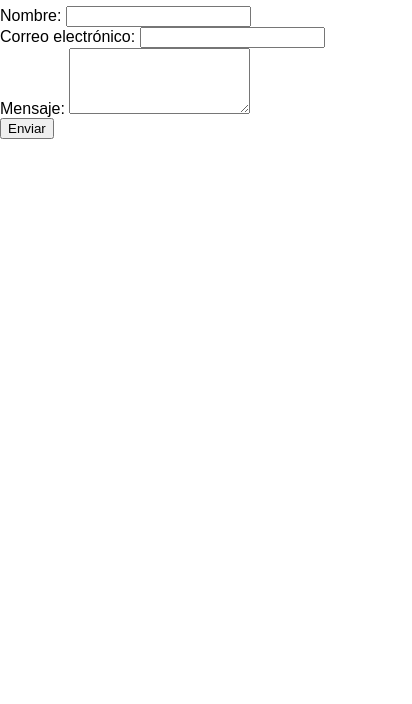
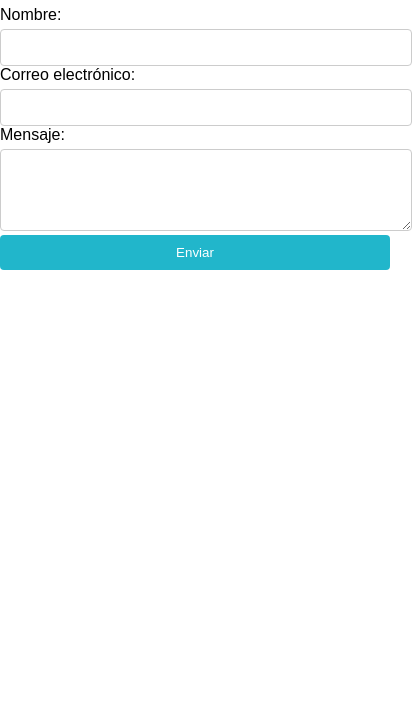
Before and after one commit to rosarigogo/grupo_12_RosariGo, a plain HTML site: page page/contacto.html in a window 390 px wide. Shown: the part 140-844 px from the top of the page, 412 px wide, since content can reach past the window. Drawn offline with Linux system fonts and the light colour scheme; files whose address does not match are found by name.

Commit message:
Add files via upload
git problem

```diff
--- a/css/styles.css
+++ b/css/styles.css
@@ -17,12 +17,14 @@ body {
   padding: 10px;
 }
 
+/* Estilos de la lista no ordenada */
 nav ul {
   list-style: none;
   margin: 0;
   padding: 0;
 }
 
+/* Estilos de cada elemento de la lista */
 nav ul li {
   display: inline-block;
   margin-right: 20px;
@@ -32,6 +34,7 @@ body {
   margin-right: 0;
 }
 
+/* Estilos de los enlaces dentro de la lista */
 nav ul li a {
   color: #fff;
   display: block;
@@ -116,3 +119,57 @@ body {
 #centro:hover {
   background-color: #1B9CAD;
 }
+body {
+  font-family: Arial, sans-serif;
+  font-size: 16px;
+  margin: 0;
+  padding: 0;
+}
+
+h1 {
+  text-align: center;
+}
+
+.form-container {
+  max-width: 600px;
+  margin: 0 auto;
+  padding: 20px;
+}
+
+.form-group {
+  margin-bottom: 20px;
+}
+
+label {
+  display: block;
+  margin-bottom: 5px;
+}
+
+input,
+textarea {
+  width: 100%;
+  padding: 10px;
+  border: 1px solid #ccc;
+  border-radius: 4px;
+}
+
+button {
+  background-color: #21B6CB;
+  color: #fff;
+  border: none;
+  border-radius: 4px;
+  padding: 10px 20px;
+  cursor: pointer;
+}
+
+/* Estilos responsivos */
+@media (max-width: 600px) {
+  .form-container {
+    padding: 10px;
+  }
+
+  button {
+    display: block;
+    width: 100%;
+  }
+}
```
Lines whose indentation alone changed are shown as unchanged.
